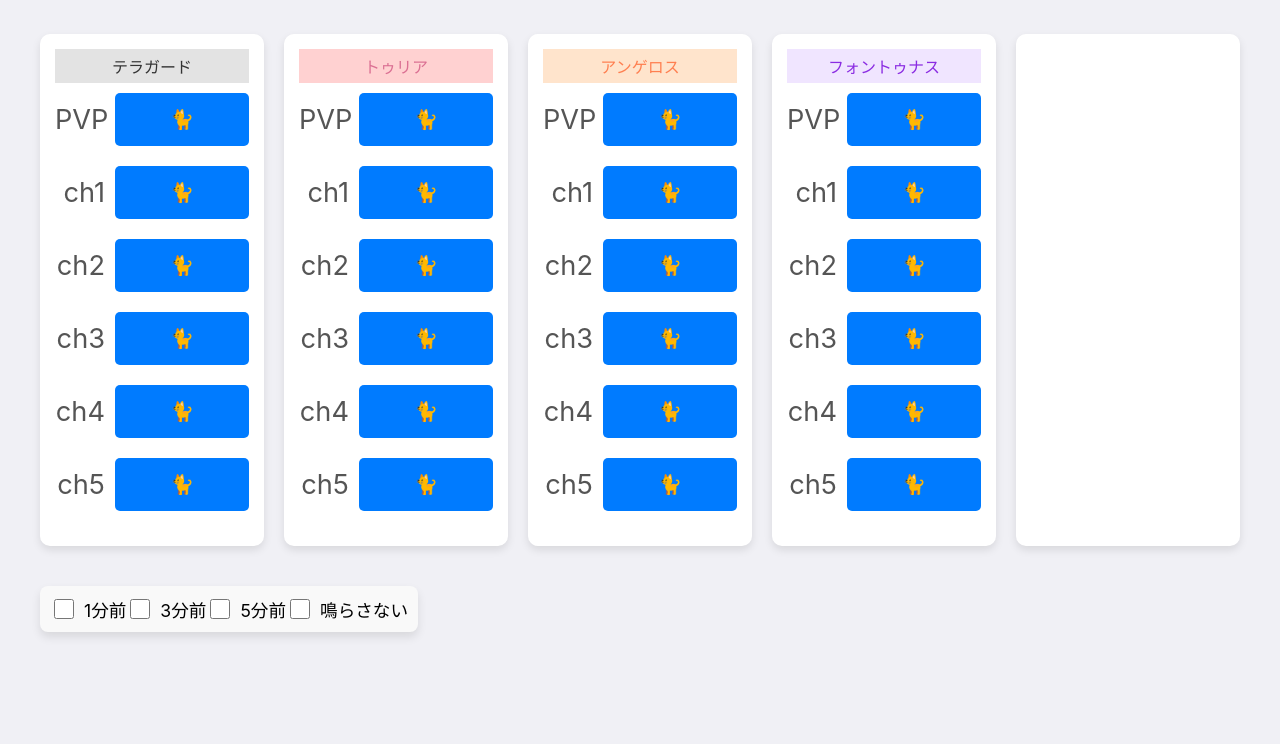
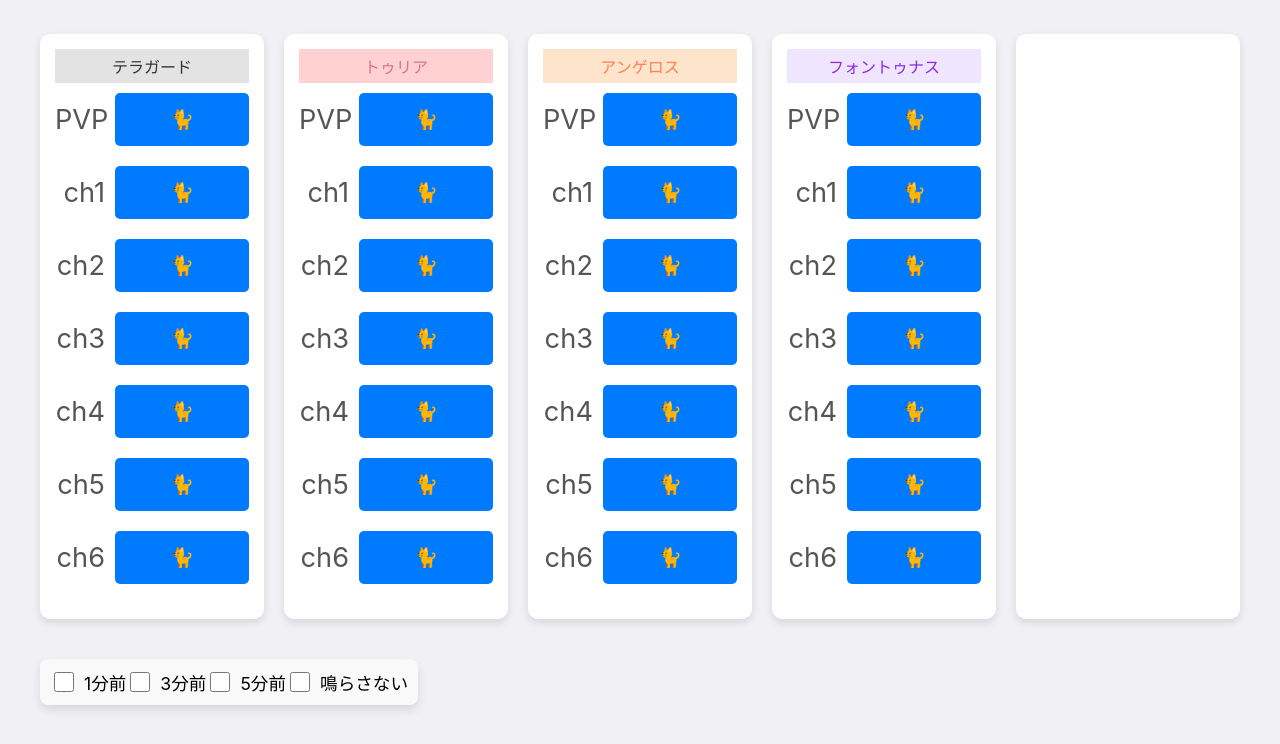
Before and after one commit to n416/hit-nekokan, a website with bundled scripts: page index.html in a window 1280 px wide. Shown: the part 56-800 px from the top of the page. Built offline with nearby package versions, Linux system fonts and the light colour scheme.

Commit message:
ｃｈ６を追加

```diff
--- a/index.html
+++ b/index.html
@@ -52,6 +52,10 @@
           <div class="log-label">ch5</div>
           <div class="log-button-container"><button id="logButtonTerraguardCh5" class="btn log-btn">🐈</button></div>
         </div>
+        <div class="log-row">
+          <div class="log-label">ch6</div>
+          <div class="log-button-container"><button id="logButtonTerraguardCh6" class="btn log-btn">🐈</button></div>
+        </div>
       </div>
 
       <!-- トゥリア -->
@@ -80,6 +84,10 @@
         <div class="log-row">
           <div class="log-label">ch5</div>
           <div class="log-button-container"><button id="logButtonTuriaCh5" class="btn log-btn">🐈</button></div>
+        </div>
+        <div class="log-row">
+          <div class="log-label">ch6</div>
+          <div class="log-button-container"><button id="logButtonTuriaCh6" class="btn log-btn">🐈</button></div>
         </div>
       </div>
 
@@ -110,6 +118,10 @@
           <div class="log-label">ch5</div>
           <div class="log-button-container"><button id="logButtonAngelosCh5" class="btn log-btn">🐈</button></div>
         </div>
+        <div class="log-row">
+          <div class="log-label">ch6</div>
+          <div class="log-button-container"><button id="logButtonAngelosCh6" class="btn log-btn">🐈</button></div>
+        </div>
       </div>
 
       <!-- フォントゥナス -->
@@ -138,6 +150,10 @@
         <div class="log-row">
           <div class="log-label">ch5</div>
           <div class="log-button-container"><button id="logButtonFontunasCh5" class="btn log-btn">🐈</button></div>
+        </div>
+        <div class="log-row">
+          <div class="log-label">ch6</div>
+          <div class="log-button-container"><button id="logButtonFontunasCh6" class="btn log-btn">🐈</button></div>
         </div>
       </div>
 
```
